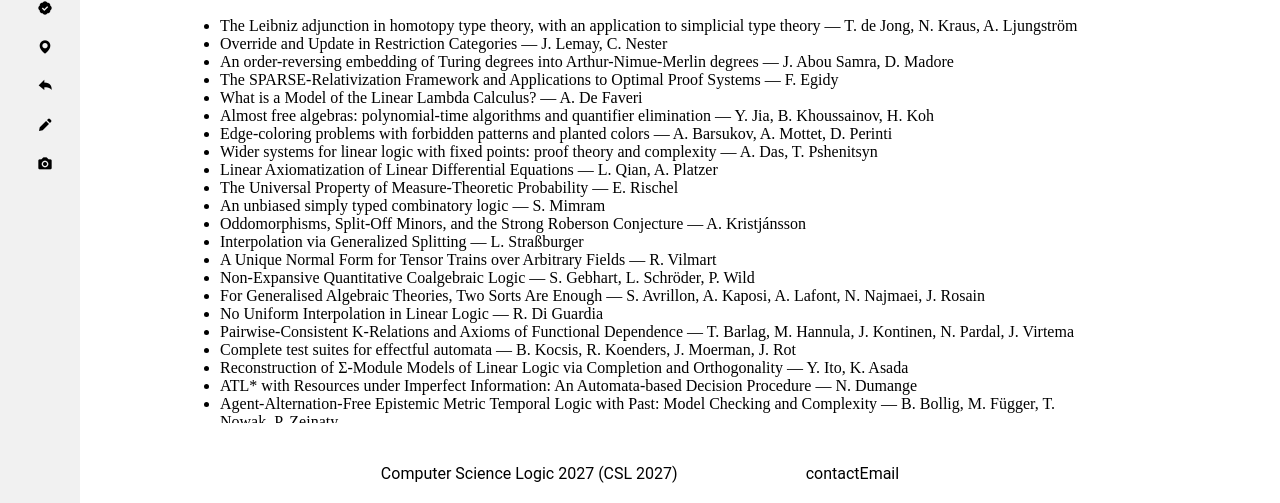
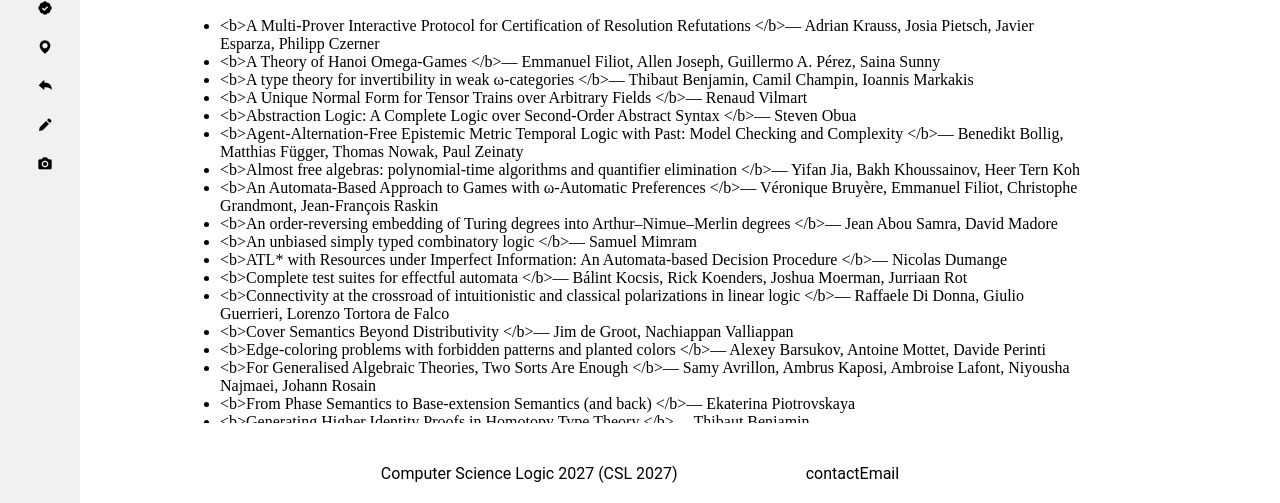
Before and after one commit to csl2027/csl2027.github.io, a plain HTML site: page program.html in a window 1280 px wide. Shown: the part 297-800 px from the top of the page. Drawn offline with nearby package versions, Linux system fonts and the light colour scheme.

Commit message:
papers.json

```diff
--- a/papers.json
+++ b/papers.json
@@ -1,158 +1,158 @@
 [
     {
-        "TITLE": "The Leibniz adjunction in homotopy type theory, with an application to simplicial type theory",
-        "AUTHORS": "T. de Jong, N. Kraus, A. Ljungström"
+        "TITLE": "A Multi-Prover Interactive Protocol for Certification of Resolution Refutations",
+        "AUTHORS": "Adrian Krauss, Josia Pietsch, Javier Esparza, Philipp Czerner"
+    },
+    {
+        "TITLE": "A Theory of Hanoi Omega-Games",
+        "AUTHORS": "Emmanuel Filiot, Allen Joseph, Guillermo A. Pérez, Saina Sunny"
+    },
+    {
+        "TITLE": "A type theory for invertibility in weak ω-categories",
+        "AUTHORS": "Thibaut Benjamin, Camil Champin, Ioannis Markakis"
+    },
+    {
+        "TITLE": "A Unique Normal Form for Tensor Trains over Arbitrary Fields",
+        "AUTHORS": "Renaud Vilmart"
+    },
+    {
+        "TITLE": "Abstraction Logic: A Complete Logic over Second-Order Abstract Syntax",
+        "AUTHORS": "Steven Obua"
+    },
+    {
+        "TITLE": "Agent-Alternation-Free Epistemic Metric Temporal Logic with Past: Model Checking and Complexity",
+        "AUTHORS": "Benedikt Bollig, Matthias Függer, Thomas Nowak, Paul Zeinaty"
+    },
+    {
+        "TITLE": "Almost free algebras: polynomial-time algorithms and quantifier elimination",
+        "AUTHORS": "Yifan Jia, Bakh Khoussainov, Heer Tern Koh"
+    },
+    {
+        "TITLE": "An Automata-Based Approach to Games with ω-Automatic Preferences",
+        "AUTHORS": "Véronique Bruyère, Emmanuel Filiot, Christophe Grandmont, Jean-François Raskin"
+    },
+    {
+        "TITLE": "An order-reversing embedding of Turing degrees into Arthur–Nimue–Merlin degrees",
+        "AUTHORS": "Jean Abou Samra, David Madore"
+    },
+    {
+        "TITLE": "An unbiased simply typed combinatory logic",
+        "AUTHORS": "Samuel Mimram"
+    },
+    {
+        "TITLE": "ATL* with Resources under Imperfect Information: An Automata-based Decision Procedure",
+        "AUTHORS": "Nicolas Dumange"
+    },
+    {
+        "TITLE": "Complete test suites for effectful automata",
+        "AUTHORS": "Bálint Kocsis, Rick Koenders, Joshua Moerman, Jurriaan Rot"
+    },
+    {
+        "TITLE": "Connectivity at the crossroad of intuitionistic and classical polarizations in linear logic",
+        "AUTHORS": "Raffaele Di Donna, Giulio Guerrieri, Lorenzo Tortora de Falco"
+    },
+    {
+        "TITLE": "Cover Semantics Beyond Distributivity",
+        "AUTHORS": "Jim de Groot, Nachiappan Valliappan"
+    },
+    {
+        "TITLE": "Edge-coloring problems with forbidden patterns and planted colors",
+        "AUTHORS": "Alexey Barsukov, Antoine Mottet, Davide Perinti"
+    },
+    {
+        "TITLE": "For Generalised Algebraic Theories, Two Sorts Are Enough",
+        "AUTHORS": "Samy Avrillon, Ambrus Kaposi, Ambroise Lafont, Niyousha Najmaei, Johann Rosain"
+    },
+    {
+        "TITLE": "From Phase Semantics to Base-extension Semantics (and back)",
+        "AUTHORS": "Ekaterina Piotrovskaya"
+    },
+    {
+        "TITLE": "Generating Higher Identity Proofs in Homotopy Type Theory",
+        "AUTHORS": "Thibaut Benjamin"
+    },
+    {
+        "TITLE": "Impredicativity in Dependent Linear Type Theory",
+        "AUTHORS": "Sam Speight, Niels van der Weide"
+    },
+    {
+        "TITLE": "Interpolation via Generalized Splitting",
+        "AUTHORS": "Lutz Straßburger"
+    },
+    {
+        "TITLE": "Linear Axiomatization of Linear Differential Equations",
+        "AUTHORS": "Long Qian, André Platzer"
+    },
+    {
+        "TITLE": "No Uniform Interpolation in Linear Logic",
+        "AUTHORS": "Rémi Di Guardia"
+    },
+    {
+        "TITLE": "Non-Expansive Quantitative Coalgebraic Logic",
+        "AUTHORS": "Stefan Gebhart, Lutz Schröder, Paul Wild"
+    },
+    {
+        "TITLE": "Oddomorphisms, Split-Off Minors, and the Strong Roberson Conjecture",
+        "AUTHORS": "Arnar Á. Kristjánsson"
+    },
+    {
+        "TITLE": "On the semantics of conditional branching",
+        "AUTHORS": "Fredrik Dahlqvist"
     },
     {
         "TITLE": "Override and Update in Restriction Categories",
-        "AUTHORS": "J. Lemay, C. Nester"
+        "AUTHORS": "Jean-Simon Lemay, Chad Nester"
     },
     {
-        "TITLE": "An order-reversing embedding of Turing degrees into Arthur-Nimue-Merlin degrees",
-        "AUTHORS": "J. Abou Samra, D. Madore"
+        "TITLE": "Pairwise-Consistent K-Relations and Axioms of Functional Dependence",
+        "AUTHORS": "Timon Barlag, Miika Hannula, Juha Kontinen, Nina Pardal, Jonni Virtema"
+    },
+    {
+        "TITLE": "Powerdomains and nondeterminism in synthetic domain theory",
+        "AUTHORS": "Yue Niu, Taro Sekiyama"
+    },
+    {
+        "TITLE": "Probabilistic Simple Types for Almost-Sure Termination",
+        "AUTHORS": "Willem Heijltjes, Ugo Dal Lago"
+    },
+    {
+        "TITLE": "Proof-Relevant Interpolation for Circular Proofs in Linear Logic",
+        "AUTHORS": "Daniel Osorio-Valencia, Alexis Saurin"
+    },
+    {
+        "TITLE": "Proof-Relevant Realizability Models of Intensional Type Theory",
+        "AUTHORS": "Sam Speight"
+    },
+    {
+        "TITLE": "Reconstruction of Σ-Module Models of Linear Logic via Completion and Orthogonality",
+        "AUTHORS": "Yo Ito, Kazuyuki Asada"
+    },
+    {
+        "TITLE": "Safety Analysis of Parameterized Networks with Shared Counters",
+        "AUTHORS": "June Roupin, Arnaud Sangnier"
+    },
+    {
+        "TITLE": "Sheaf Realizability for Dependent Type Theory",
+        "AUTHORS": "Bruno da Rocha Paiva, Vincent Rahli, Sam Speight, Liron Cohen"
+    },
+    {
+        "TITLE": "The Leibniz adjunction in homotopy type theory, with an application to simplicial type theory",
+        "AUTHORS": "Tom de Jong, Nicolai Kraus, Axel Ljungström"
     },
     {
         "TITLE": "The SPARSE-Relativization Framework and Applications to Optimal Proof Systems",
-        "AUTHORS": "F. Egidy"
+        "AUTHORS": "Fabian Egidy"
+    },
+    {
+        "TITLE": "The Universal Property of Measure-Theoretic Probability",
+        "AUTHORS": "Eigil Rischel"
     },
     {
         "TITLE": "What is a Model of the Linear Lambda Calculus?",
-        "AUTHORS": "A. De Faveri"
-    },
-    {
-        "TITLE": "Almost free algebras: polynomial-time algorithms and quantifier elimination",
-        "AUTHORS": "Y. Jia, B. Khoussainov, H. Koh"
-    },
-    {
-        "TITLE": "Edge-coloring problems with forbidden patterns and planted colors",
-        "AUTHORS": "A. Barsukov, A. Mottet, D. Perinti"
+        "AUTHORS": "Arturo De Faveri"
     },
     {
         "TITLE": "Wider systems for linear logic with fixed points: proof theory and complexity",
-        "AUTHORS": "A. Das, T. Pshenitsyn"
-    },
-    {
-        "TITLE": "Linear Axiomatization of Linear Differential Equations",
-        "AUTHORS": "L. Qian, A. Platzer"
-    },
-    {
-        "TITLE": "The Universal Property of Measure-Theoretic Probability",
-        "AUTHORS": "E. Rischel"
-    },
-    {
-        "TITLE": "An unbiased simply typed combinatory logic",
-        "AUTHORS": "S. Mimram"
-    },
-    {
-        "TITLE": "Oddomorphisms, Split-Off Minors, and the Strong Roberson Conjecture",
-        "AUTHORS": "A. Kristjánsson"
-    },
-    {
-        "TITLE": "Interpolation via Generalized Splitting",
-        "AUTHORS": "L. Straßburger"
-    },
-    {
-        "TITLE": "A Unique Normal Form for Tensor Trains over Arbitrary Fields",
-        "AUTHORS": "R. Vilmart"
-    },
-    {
-        "TITLE": "Non-Expansive Quantitative Coalgebraic Logic",
-        "AUTHORS": "S. Gebhart, L. Schröder, P. Wild"
-    },
-    {
-        "TITLE": "For Generalised Algebraic Theories, Two Sorts Are Enough",
-        "AUTHORS": "S. Avrillon, A. Kaposi, A. Lafont, N. Najmaei, J. Rosain"
-    },
-    {
-        "TITLE": "No Uniform Interpolation in Linear Logic",
-        "AUTHORS": "R. Di Guardia"
-    },
-    {
-        "TITLE": "Pairwise-Consistent K-Relations and Axioms of Functional Dependence",
-        "AUTHORS": "T. Barlag, M. Hannula, J. Kontinen, N. Pardal, J. Virtema"
-    },
-    {
-        "TITLE": "Complete test suites for effectful automata",
-        "AUTHORS": "B. Kocsis, R. Koenders, J. Moerman, J. Rot"
-    },
-    {
-        "TITLE": "Reconstruction of Σ-Module Models of Linear Logic via Completion and Orthogonality",
-        "AUTHORS": "Y. Ito, K. Asada"
-    },
-    {
-        "TITLE": "ATL* with Resources under Imperfect Information: An Automata-based Decision Procedure",
-        "AUTHORS": "N. Dumange"
-    },
-    {
-        "TITLE": "Agent-Alternation-Free Epistemic Metric Temporal Logic with Past: Model Checking and Complexity",
-        "AUTHORS": "B. Bollig, M. Függer, T. Nowak, P. Zeinaty"
-    },
-    {
-        "TITLE": "From Phase Semantics to Base-extension Semantics (and back)",
-        "AUTHORS": "E. Piotrovskaya"
-    },
-    {
-        "TITLE": "Connectivity at the crossroad of intuitionistic and classical polarizations in linear logic",
-        "AUTHORS": "R. Di Donna, G. Guerrieri, L. Tortora de Falco"
-    },
-    {
-        "TITLE": "Impredicativity in Linear Dependent Type Theory",
-        "AUTHORS": "S. Speight, N. van der Weide"
-    },
-    {
-        "TITLE": "Powerdomains and nondeterminism in synthetic domain theory",
-        "AUTHORS": "Y. Niu, T. Sekiyama"
-    },
-    {
-        "TITLE": "Cover Semantics Beyond Distributivity",
-        "AUTHORS": "J. de Groot, N. Valliappan"
-    },
-    {
-        "TITLE": "On the semantics of conditional branching.",
-        "AUTHORS": "F. Dahlqvist"
-    },
-    {
-        "TITLE": "Safety Analysis of Parameterized Networks with Shared Counters",
-        "AUTHORS": "J. Roupin, A. Sangnier"
-    },
-    {
-        "TITLE": "Sheaf Realizability for Dependent Type Theory",
-        "AUTHORS": "B. da Rocha Paiva, V. Rahli, S. Speight, L. Cohen"
-    },
-    {
-        "TITLE": "Proof-Relevant Realizability Models of Intensional Type Theory",
-        "AUTHORS": "S. Speight"
-    },
-    {
-        "TITLE": "An Automata-Based Approach to Games with ω-Automatic Preferences",
-        "AUTHORS": "V. Bruyère, E. Filiot, C. Grandmont, J. Raskin"
-    },
-    {
-        "TITLE": "Abstraction Logic: A Complete Logic over Second-Order Abstract Syntax",
-        "AUTHORS": "S. Obua"
-    },
-    {
-        "TITLE": "A Multi-Prover Interactive Protocol for Certification of Resolution Refutations",
-        "AUTHORS": "A. Krauss, J. Pietsch, J. Esparza, P. Czerner"
-    },
-    {
-        "TITLE": "Probabilistic Simple Types for Almost-Sure Termination",
-        "AUTHORS": "W. Heijltjes, U. Dal Lago"
-    },
-    {
-        "TITLE": "A Theory of Hanoi Omega-Games",
-        "AUTHORS": "E. Filiot, A. Joseph, G. Pérez, S. Sunny"
-    },
-    {
-        "TITLE": "Proof-Relevant Interpolation for Circular Proofs in Linear Logic",
-        "AUTHORS": "D. Osorio-Valencia, A. Saurin"
-    },
-    {
-        "TITLE": "A type theory for invertibility in weak ω-categories",
-        "AUTHORS": "T. Benjamin, C. Champin, I. Markakis"
-    },
-    {
-        "TITLE": "Generating Higher Identity Proofs in Homotopy Type Theory",
-        "AUTHORS": "T. Benjamin"
+        "AUTHORS": "Anupam Das, Tikhon Pshenitsyn"
     }
 ]
--- a/program.html
+++ b/program.html
@@ -70,7 +70,7 @@
 
               papers.forEach((paper) => {
                   const item = document.createElement("li");
-                  item.textContent = `${paper.TITLE} — ${paper.AUTHORS}`;
+                  item.textContent = `<b>${paper.TITLE} </b>— ${paper.AUTHORS}`;
                   container.appendChild(item);
               });
           } catch (error) {
```
